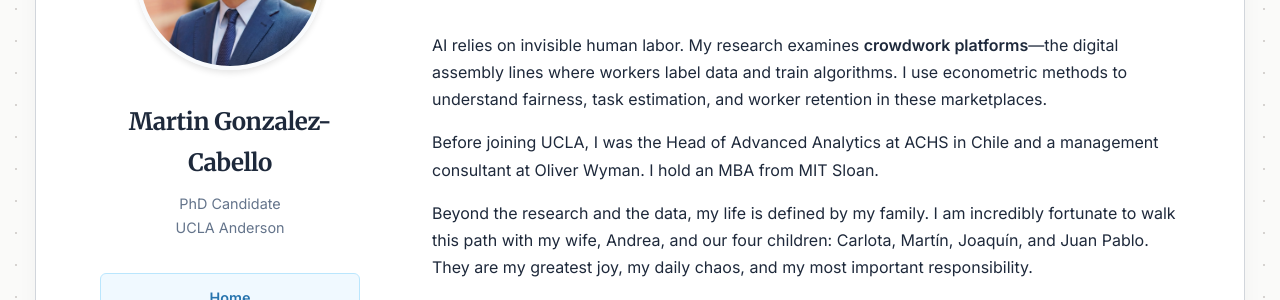
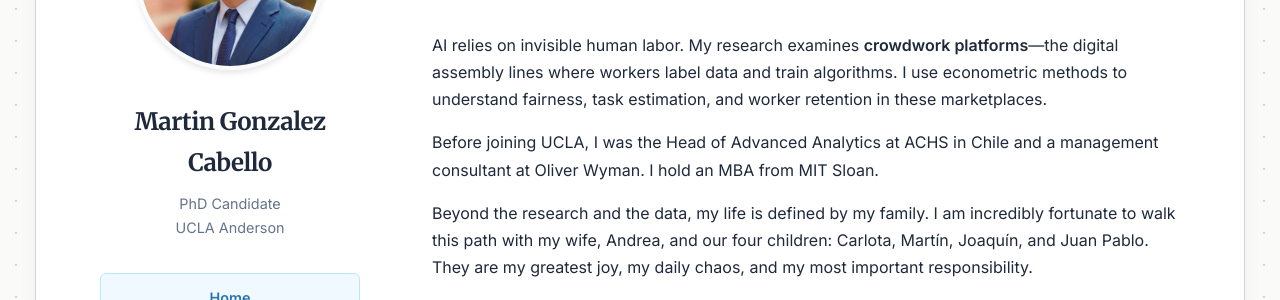
Before and after one commit to martins73/research-site, a Jekyll site: the page built from index.html, in a window 1280 px wide. Shown: the part 231-531 px from the top of the page. Built offline with Jekyll 4.4.1, drawn with Linux system fonts in a browser that asks for light colours; part of the change alters nothing that is shown.

Commit message:
Correct name formatting in HTML layout

```diff
--- a/_layouts/default.html
+++ b/_layouts/default.html
@@ -17,7 +17,7 @@
     <meta property="og:type" content="website">
     <meta name="twitter:card" content="summary_large_image">
 
-    <title>{{ page.title }} | Martin Gonzalez-Cabello</title>
+    <title>{{ page.title }} | Martin Gonzalez Cabello</title>
     <link rel="icon" type="image/svg+xml" href="favicon.svg">
 
     <link rel="preconnect" href="https://fonts.googleapis.com">
@@ -280,12 +280,39 @@
             .research-grid { grid-template-columns: 1fr; }
         }
     </style>
+    <script type="application/ld+json">
+    {
+      "@context": "https://schema.org",
+      "@type": "Person",
+      "name": "Martin Gonzalez Cabello",
+      "jobTitle": "PhD Candidate",
+      "affiliation": {
+        "@type": "Organization",
+        "name": "UCLA Anderson School of Management"
+      },
+      "alumniOf": [
+        {
+          "@type": "CollegeOrUniversity",
+          "name": "MIT Sloan School of Management"
+        },
+        {
+          "@type": "CollegeOrUniversity",
+          "name": "Universidad Politécnica de Madrid"
+        }
+      ],
+      "url": "https://martin.gonzalezcabello.com",
+      "sameAs": [
+        "https://www.linkedin.com/in/martingc/",
+        "https://scholar.google.com/citations?user=5OSLJwQAAAAJ"
+      ]
+    }
+    </script>
 </head>
 <body>
     <div class="container">
         <aside class="sidebar">
-            <img src="profile.jpg" alt="Martin Gonzalez-Cabello" class="profile-img">
-            <h1 class="name">Martin Gonzalez-Cabello</h1>
+            <img src="profile.jpg" alt="Martin Gonzalez Cabello" class="profile-img">
+            <h1 class="name">Martin Gonzalez Cabello</h1>
             <div class="affiliation">PhD Candidate<br>UCLA Anderson</div>
 
             <a href="index.html" class="sidebar-btn {% if page.active_page == 'home' %}btn-active{% else %}btn-outline{% endif %}">Home</a>
```
